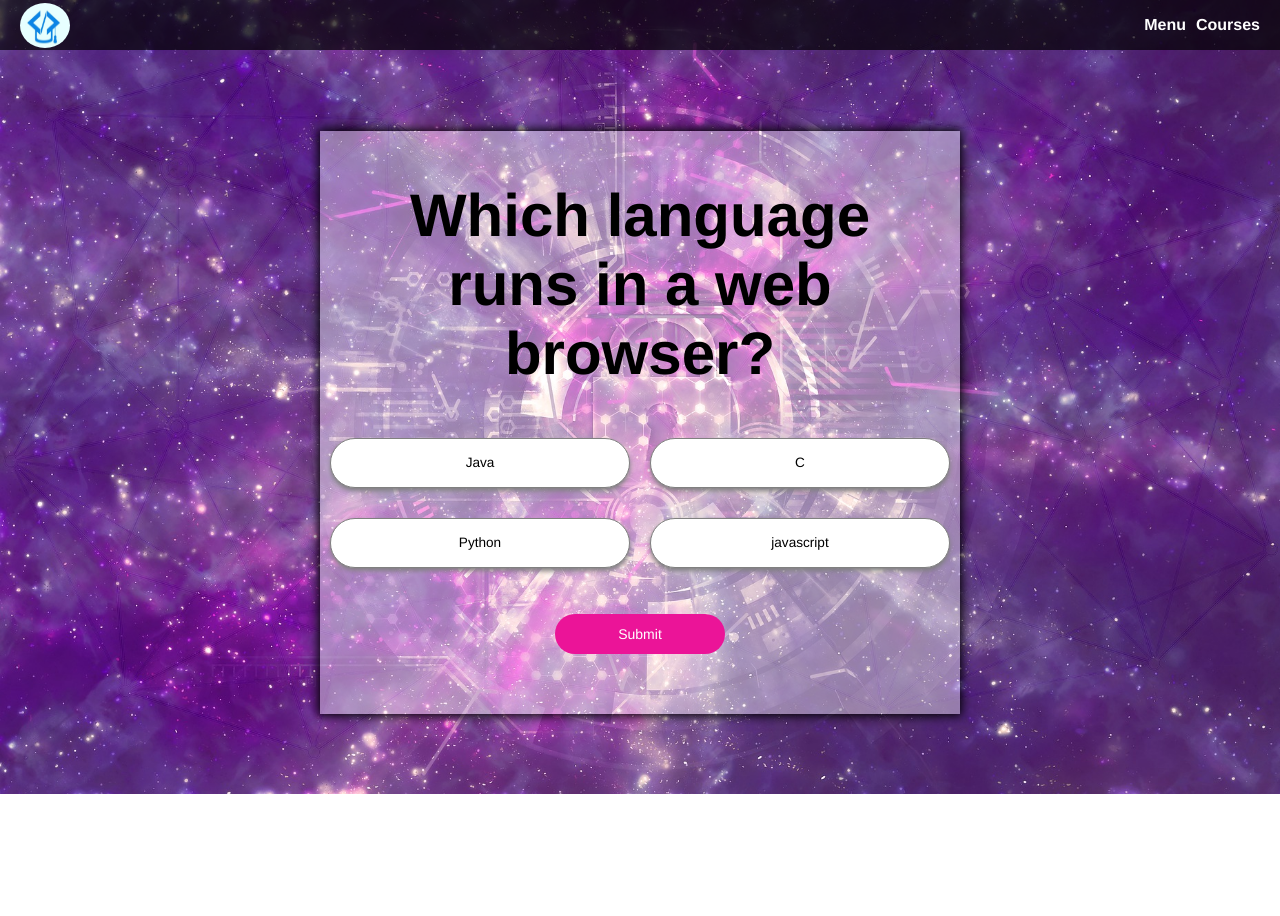
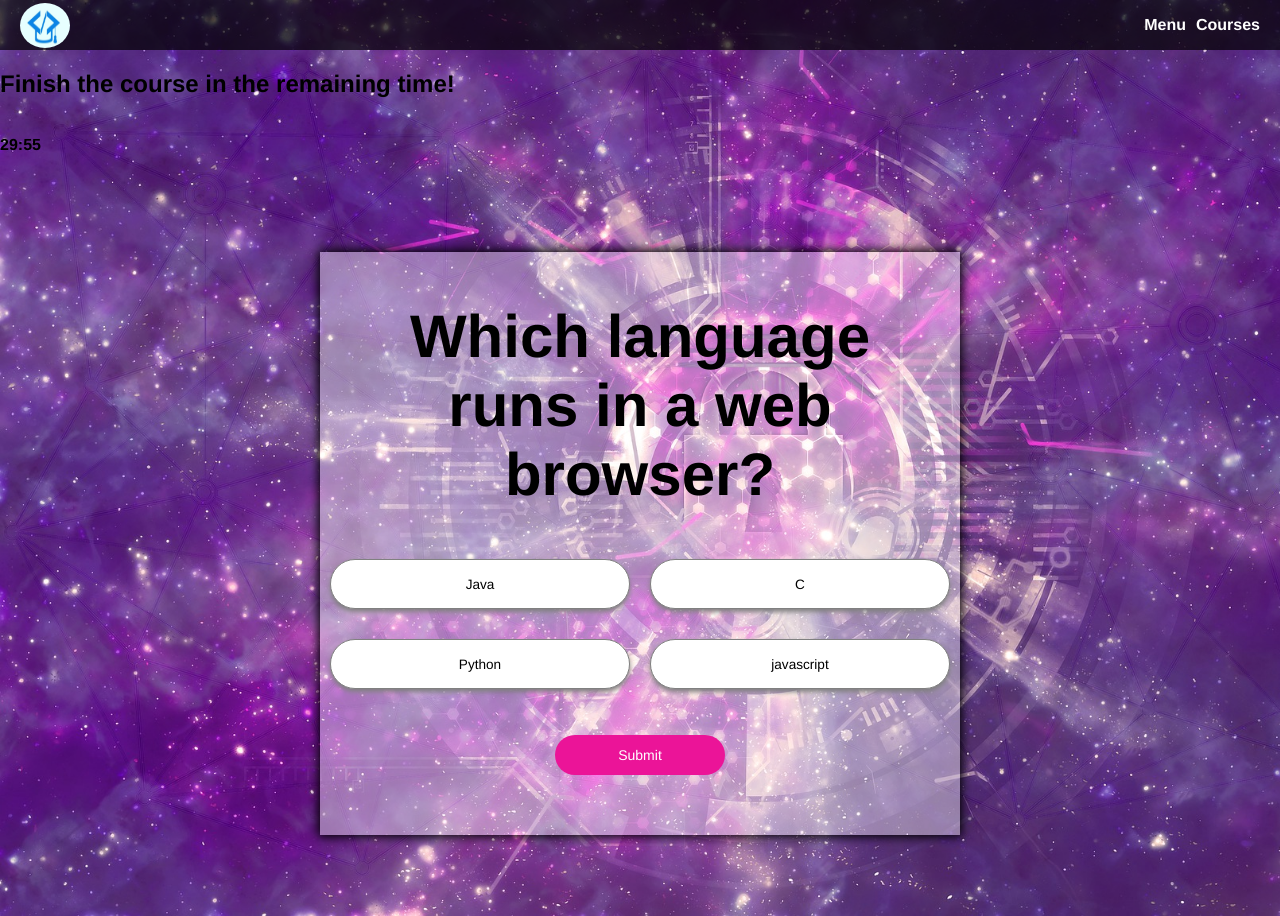
Before and after one commit to Vladul555/2020_21_project-2, a plain HTML site: page Website Code/Multiple Questions/index.html in a window 1280 px wide. Before the commit the page ends 800 px from the top, so only its background shows below. Drawn offline with Linux system fonts and the light colour scheme.

Commit message:
Implemented Timer
Implemented a 30 minute timer for non-premium users

```diff
--- a/Website Code/Multiple Questions/index.html
+++ b/Website Code/Multiple Questions/index.html
@@ -1,5 +1,6 @@
 <!DOCTYPE html>
 <html lang="en">
+
 <head>
     <meta charset="UTF-8">
     <meta http-equiv="X-UA-Compatible" content="IE=edge">
@@ -9,6 +10,7 @@
 
     <title>Quiz App</title>
 </head>
+
 <body class="page">
 
     <nav class="menu">
@@ -18,7 +20,10 @@
             <li class="menu__li"><a class="menu__link" href="../Courses/index.html">Courses</a></li>
         </ul>
     </nav>
-
+    <h2>Finish the course in the remaining time!</h2>
+    <br>
+    <div id="clockdiv"></div>
+    <br>
     <section class="quiz-container" id="quiz">
         <div class="quiz-header">
             <h2 class="qiuz-title" id="question">Question Text</h2>
@@ -30,7 +35,7 @@
                     <label for="a" class="variants" id="a_text">Answer</label>
                 </li>
 
-        <li class="list-options" >
+                <li class="list-options">
                     <input type="radio" name="answer" id="b" class="answer">
                     <label for="b" class="variants" id="b_text">Answer</label>
                 </li>
@@ -57,4 +62,5 @@
     <script src="script.js"></script>
 
 </body>
+
 </html>
--- a/Website Code/Multiple Questions/script.js
+++ b/Website Code/Multiple Questions/script.js
@@ -1,5 +1,4 @@
-const quizData = [
-    {
+const quizData = [{
         question: "Which language runs in a web browser?",
         a: "Java",
         b: "C",
@@ -35,7 +34,7 @@ const quizData = [
 
 ];
 
-const quiz= document.getElementById('quiz')
+const quiz = document.getElementById('quiz')
 const answerEls = document.querySelectorAll('.answer')
 const questionEl = document.getElementById('question')
 const a_text = document.getElementById('a_text')
@@ -70,7 +69,7 @@ function deselectAnswers() {
 function getSelected() {
     let answer
     answerEls.forEach(answerEl => {
-        if(answerEl.checked) {
+        if (answerEl.checked) {
             answer = answerEl.id
         }
     })
@@ -80,14 +79,14 @@ function getSelected() {
 
 submitBtn.addEventListener('click', () => {
     const answer = getSelected()
-    if(answer) {
-       if(answer === quizData[currentQuiz].correct) {
+    if (answer) {
+        if (answer === quizData[currentQuiz].correct) {
             score++
         }
 
         currentQuiz++
 
-       if(currentQuiz < quizData.length) {
+        if (currentQuiz < quizData.length) {
             loadQuiz()
         } else {
             quiz.innerHTML = `
@@ -100,3 +99,40 @@ submitBtn.addEventListener('click', () => {
         }
     }
 })
+var time_in_minutes = 30;
+var current_time = Date.parse(new Date());
+var deadline = new Date(current_time + time_in_minutes * 60 * 1000);
+
+
+function time_remaining(endtime) {
+    var t = Date.parse(endtime) - Date.parse(new Date());
+    var seconds = Math.floor((t / 1000) % 60);
+    var minutes = Math.floor((t / 1000 / 60) % 60);
+    var hours = Math.floor((t / (1000 * 60 * 60)) % 24);
+    var days = Math.floor(t / (1000 * 60 * 60 * 24));
+    return { 'total': t, 'days': days, 'hours': hours, 'minutes': minutes, 'seconds': seconds };
+}
+
+function run_clock(id, endtime) {
+    var clock = document.getElementById(id);
+    var press;
+
+    function update_clock() {
+        var t = time_remaining(endtime);
+        if (t.seconds <= 9) {
+            clock.innerHTML = '<b>' + t.minutes + ':0' + t.seconds + '</b>';
+        } else {
+            clock.innerHTML = '<b>' + t.minutes + ':' + t.seconds + '</b>';
+        }
+        if (t.total <= 0) {
+            clearInterval(timeinterval);
+            press = confirm("Time's up!\nPress OK to pay for a premium user or press Cancel to return to the main manu");
+            if (press == false) {
+                window.location.href = "../Main Menu/index.html"
+            }
+        }
+    }
+    update_clock(); // run function once at first to avoid delay
+    var timeinterval = setInterval(update_clock, 1000);
+}
+run_clock('clockdiv', deadline);
```
Lines whose indentation alone changed are shown as unchanged.
